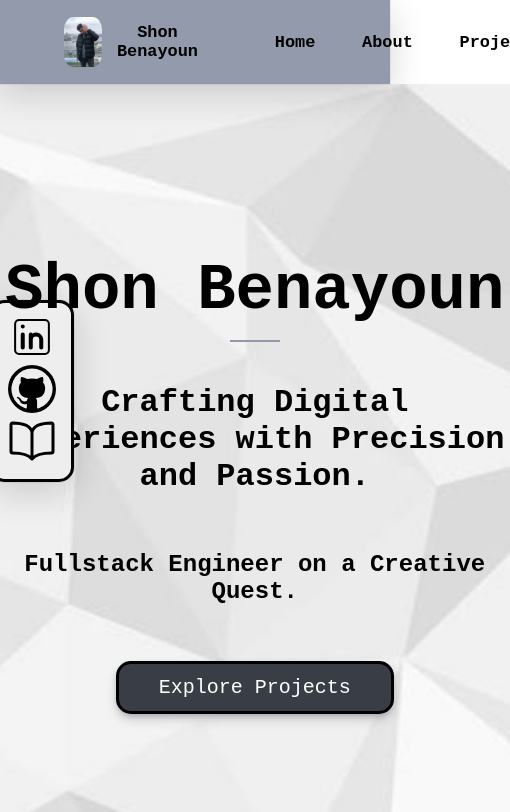
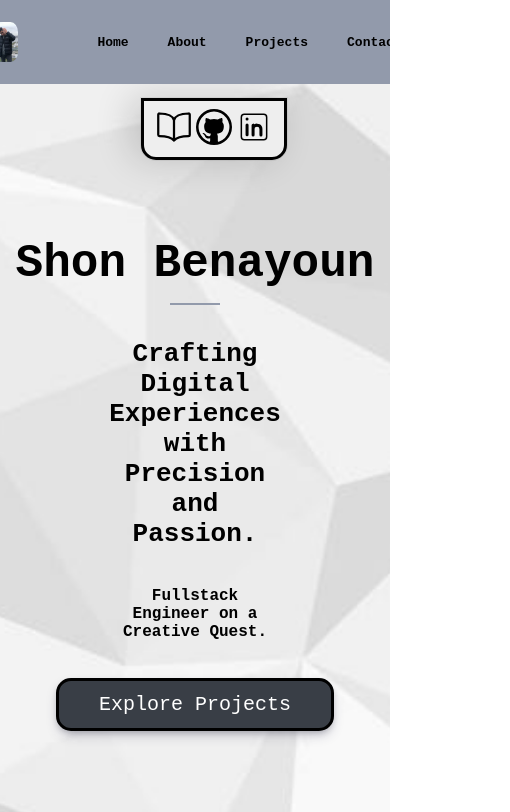
Before and after one commit to ShonBA/Portfolio-Website, a React (Create React App) app: page / in a window 390 px wide. Shown: the top 812 px of the page, 510 px wide, since content can reach past the window. Built offline with nearby package versions, Linux system fonts and the light colour scheme; no server answers.

Commit message:
started resp

```diff
--- a/src/Components/HomeArea/Home/Section/Section.scss
+++ b/src/Components/HomeArea/Home/Section/Section.scss
@@ -62,16 +62,16 @@
 
     .homeIconsContainer {
         position: absolute;
-        top: 300px;
-        left: -10px;
+        top: 45%;
+        left: -3px;
 
         .SocialIcons {
             display: flex;
             flex-direction: column;
             border: 3px solid;
             background-color: var(--bg);
-            border-radius: 15px;
-            padding: 10px 15px;
+            border-radius: 0px 15px 15px 0;
+            padding: 10px;
             box-shadow: rgba(0, 0, 0, 0.16) 0px 10px 36px 0px, rgba(0, 0, 0, 0.06) 0px 0px 0px 1px;
 
             a {
@@ -79,12 +79,12 @@
             }
 
             svg {
-                width: 48px;
-                height: 48px;
+                width: 36px;
+                height: 36px;
                 transition: transform 0.5s ease;
 
                 &:hover {
-                    transform: scale(1.1);
+                    transform: scale(1.2);
                 }
             }
         }
@@ -96,4 +96,40 @@
             top: 27px;
         }
     }
+
+    @media (max-width: 768px) {
+        .homeParaContainer {
+            .paraContainer {
+
+                h1 {
+                    font-size: 46px;
+
+                }
+
+                h4 {
+                    font-size: 26px;
+                    padding: 0 45vh;
+                }
+
+                h6 {
+                    font-size: 16px;
+                    padding: 0 45vh;
+                }
+            }
+        }
+
+        .homeIconsContainer {
+            position: absolute;
+            rotate: 90deg;
+            top: 56px;
+            left: 47%;
+
+            .SocialIcons {
+                &>* {
+                    rotate: 270deg;
+
+                }
+            }
+        }
+    }
 }
--- a/src/Components/LayoutArea/Layout/Layout.scss
+++ b/src/Components/LayoutArea/Layout/Layout.scss
@@ -7,6 +7,8 @@
     footer {
         grid-row: span 6;
         height: 100%;
+        overflow: hidden;
+
     }
 
     nav {
@@ -21,7 +23,6 @@
         flex-direction: column;
         align-items: center;
         justify-content: flex-start;
-        overflow: hidden;
         min-height: 100vh;
     }
 
--- a/src/Components/LayoutArea/Nav/Nav.scss
+++ b/src/Components/LayoutArea/Nav/Nav.scss
@@ -23,4 +23,25 @@
     a:hover {
         color: var(--white);
     }
+
+    @media (max-width: 768px) {
+        font-size: medium;
+        justify-content: center;
+
+
+        a {
+            margin: 0 1.5rem;
+
+        }
+
+        img {
+            width: auto;
+            height: 40px;
+            margin-right: 10px;
+        }
+
+        span {
+            display: none;
+        }
+    }
 }
```
Also changed, not shown: src/Components/NavArea/Logo/Logo.scss (line endings or trailing spaces).
